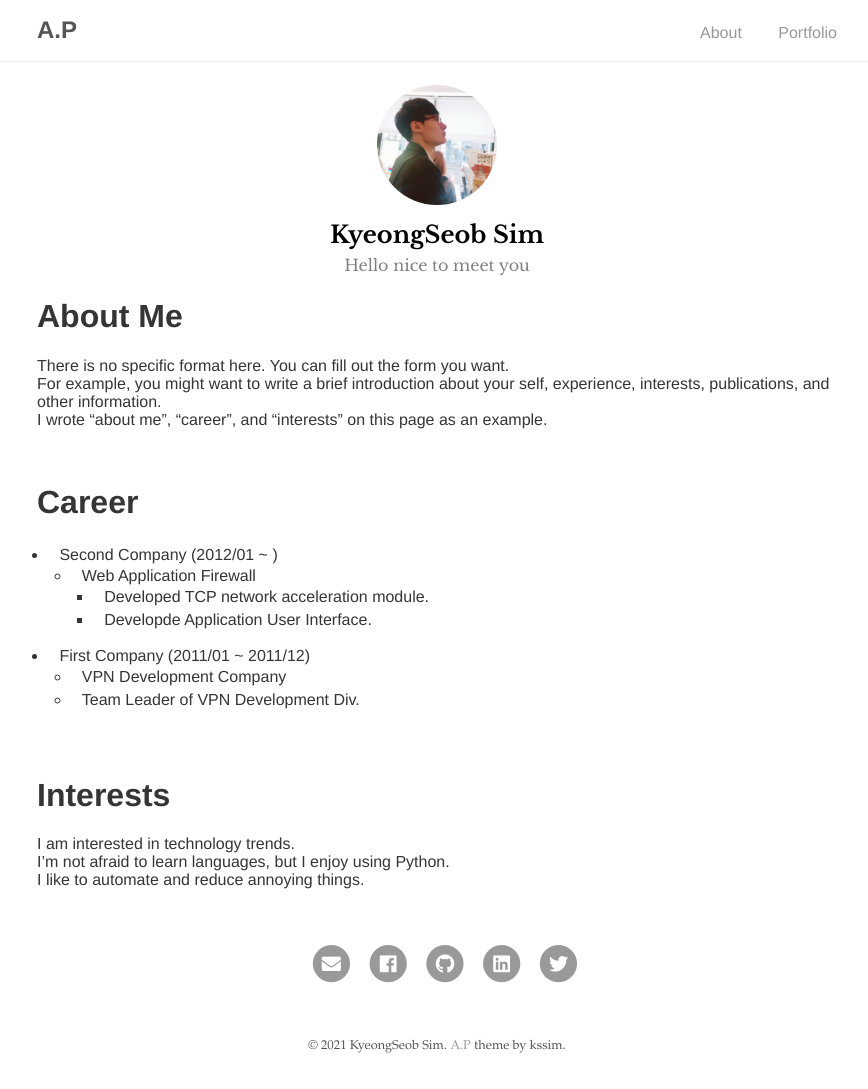
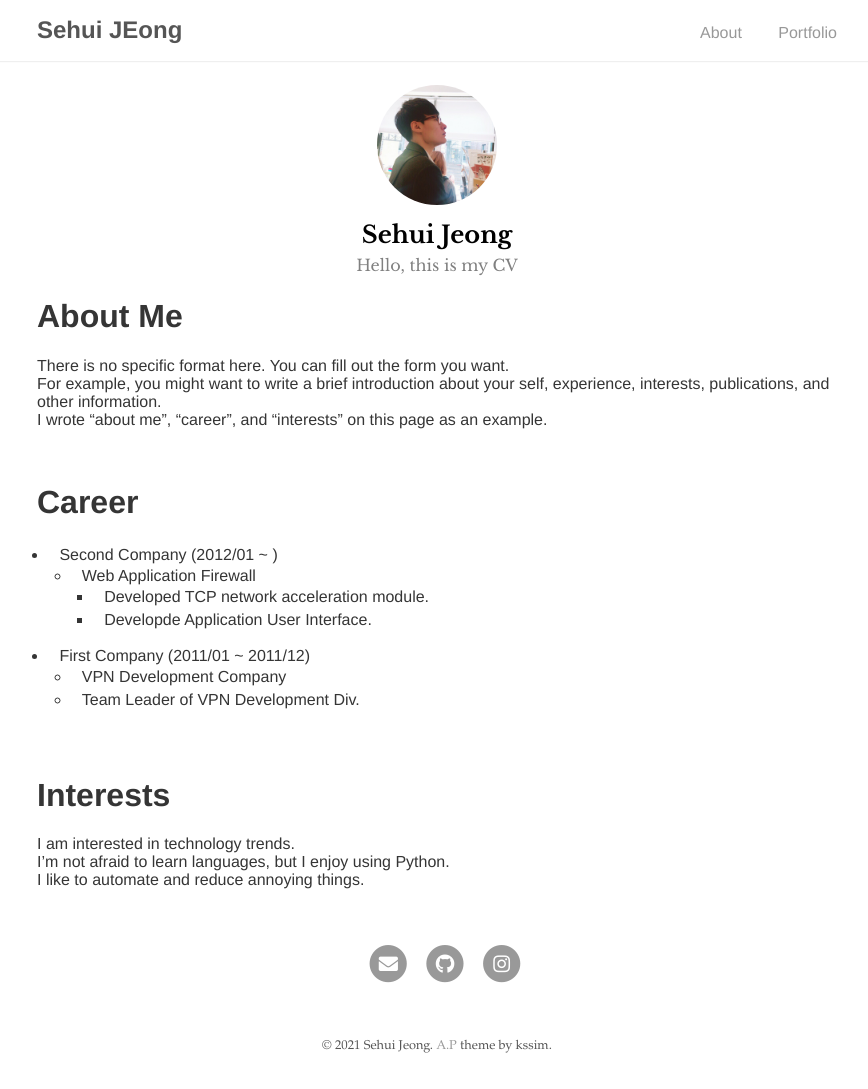
Before and after one commit to tpgml2612/CV, a Jekyll site: the page built from index.md, in a window 1280 px wide. Shown: the whole page, without its empty margins (203-1071 px from the left). Built offline with Jekyll 4.4.1, drawn with Linux system fonts in a browser that asks for light colours; our own code applies the rules of GitHub Pages for plain Markdown files.

Commit message:
Update _config.yml

```diff
--- a/_config.yml
+++ b/_config.yml
@@ -1,14 +1,14 @@
 # Site settings
-title: A.P
-baseurl: "/ap"
-url: "https://kssim.github.io"
+title: Sehui JEong
+baseurl: "/CV"
+url: "https://tpgml2612.github.io"
 google_analytics: # Tracking ID, e.g. "UA-000000-01"
 
 # Author
 author:
-  name: KyeongSeob Sim
-  desc: Hello nice to meet you
-  email: ksub0912@gmail.com
+  name: Sehui Jeong
+  desc: Hello, this is my CV
+  email: tpgml2612@snu.ac.kr
   selfie: assets/img/profile.jpg
 
 # social
@@ -17,13 +17,13 @@ social:
   behance:
   bitbucket:
   dribbble:
-  facebook: Test
+  facebook:
   flickr:
-  github: kssim
+  github: tpgml2612
   google_plus:
-  instagram:
+  instagram: say_jjeong
   keybase:
-  linkedin: https://www.linkedin.com/in/kssim/
+  linkedin:
   pinterest:
   reddit:
   soundcloud:
@@ -31,7 +31,7 @@ social:
   steam:
   tumblr:
   gitlab:
-  twitter: Test
+  twitter:
   vimeo:
   wordpress:
   youtube:
```
